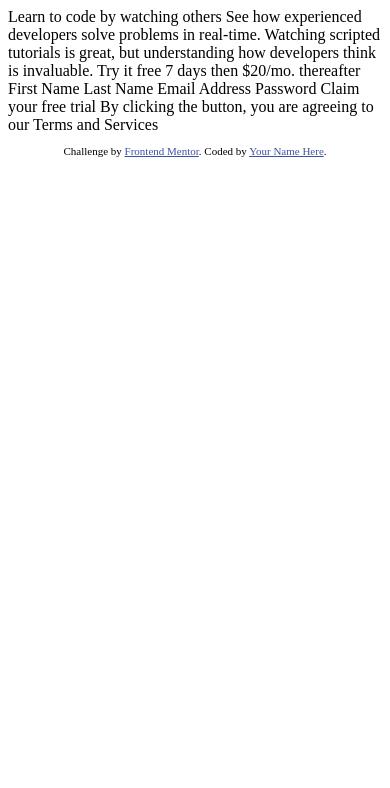
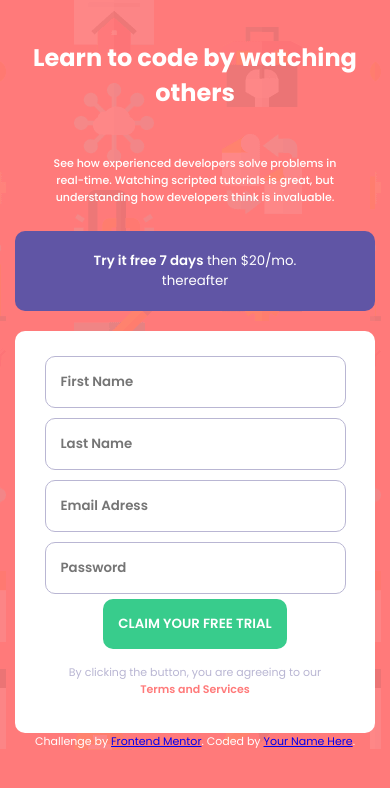
Before and after one commit to lsegg/intro-component-with-sign-up-form, a plain HTML site: page index.html in a window 390 px wide. Drawn offline with Linux system fonts and the light colour scheme.

Commit message:
Mobile first draft

```diff
--- a/index.html
+++ b/index.html
@@ -1,41 +1,82 @@
 <!DOCTYPE html>
 <html lang="en">
     <head>
-  <meta charset="UTF-8">
-  <meta name="viewport" content="width=device-width, initial-scale=1.0"> <!-- displays site properly based on user's device -->
-
-  <link rel="icon" type="image/png" sizes="32x32" href="./images/favicon-32x32.png">
-
+        <meta charset="UTF-8" />
+        <meta http-equiv="X-UA-Compatible" content="IE=edge" />
+        <meta name="viewport" content="width=device-width, initial-scale=1.0" />
+        <link
+            rel="icon"
+            type="image/png"
+            sizes="32x32"
+            href="./images/favicon-32x32.png"
+        />
+        <link rel="preconnect" href="https://fonts.gstatic.com" />
+        <link
+            href="https://fonts.googleapis.com/css2?family=Poppins:wght@400;500;600;700&display=swap"
+            rel="stylesheet"
+        />
+        <link rel="stylesheet" href="styles/styles.css" />
         <title>Frontend Mentor | Intro component with sign up form</title>
-
-  <!-- Feel free to remove these styles or customise in your own stylesheet 👍 -->
-  <style>
-    .attribution { font-size: 11px; text-align: center; }
-    .attribution a { color: hsl(228, 45%, 44%); }
-  </style>
     </head>
     <body>
-
-  Learn to code by watching others
-
-  See how experienced developers solve problems in real-time. Watching scripted tutorials is great,
-  but understanding how developers think is invaluable.
-
-  Try it free 7 days then $20/mo. thereafter
-
-  First Name
-  Last Name
-  Email Address
-  Password
-
-  Claim your free trial
-
-  By clicking the button, you are agreeing to our Terms and Services
-
+        <div class="container-flexbox">
+            <div class="container-intro">
+                <h1>Learn to code by watching others</h1>
+                <p>
+                    See how experienced developers solve problems in real-time.
+                    Watching scripted tutorials is great, but understanding how
+                    developers think is invaluable.
+                </p>
+                <button>
+                    <span>Try it free 7 days</span> then $20/mo. thereafter
+                </button>
+            </div>
+            <div class="container-form">
+                <form action="" method="post">
+                    <label for="name"
+                        ><input
+                            type="text"
+                            name="first-name"
+                            id="first-name"
+                            placeholder="First Name"
+                    /></label>
+                    <label for="last-name"
+                        ><input
+                            type="text"
+                            name="last-name"
+                            id="last-name"
+                            placeholder="Last Name"
+                    /></label>
+                    <label for="email"
+                        ><input
+                            type="email"
+                            name="email"
+                            id="email"
+                            placeholder="Email Adress"
+                    /></label>
+                    <label for="password"
+                        ><input
+                            type="password"
+                            name="pasword"
+                            id="password"
+                            placeholder="Password"
+                    /></label>
+                    <button type="submit">Claim your free trial</button>
+                    <p>
+                        By clicking the button, you are agreeing to our
+                        <a href="http://">Terms and Services</a>
+                    </p>
+                </form>
+            </div>
+        </div>
         <footer>
             <p class="attribution">
-      Challenge by <a href="https://www.frontendmentor.io?ref=challenge" target="_blank">Frontend Mentor</a>.
-      Coded by <a href="#">Your Name Here</a>.
+                Challenge by
+                <a
+                    href="https://www.frontendmentor.io?ref=challenge"
+                    target="_blank"
+                    >Frontend Mentor</a
+                >. Coded by <a href="#">Your Name Here</a>.
             </p>
         </footer>
     </body>
--- /dev/null
+++ b/styles/_base-rules.scss
@@ -0,0 +1,32 @@
+// cleaning some default styles
+* {
+    /* Box model */
+    border: 0;
+    margin: 0;
+    padding: 0;
+}
+
+html {
+    /* Visual properties */
+    background-color: $color-primary-red;
+    /* Typography */
+    font-size: 16px; // rems and ems dependding on this
+}
+
+body {
+    /* Layout */
+    .container-flexbox {
+        display: flex;
+        flex-direction: column;
+    }
+    /* Box model */
+    padding: 0 15px;
+    /* Visual properties */
+    background-image: url(/images/bg-intro-mobile.png);
+    background-repeat: repeat;
+    color: $color-font;
+    /* Typography */
+    font-size: 0.6875rem;
+    font-family: $font-primary;
+    text-align: center;
+}
--- /dev/null
+++ b/styles/_form.scss
@@ -0,0 +1,43 @@
+.container-form {
+    /* Box model */
+    border-radius: 10px;
+    padding: 20px;
+    /* Visual properties */
+    background-color: $color-font;
+    input {
+        /* Box model */
+        border-radius: 10px;
+        border: 1px $color-neutral-greyish solid;
+        margin: 5px 0px;
+        padding: 15px;
+        /* Typography */
+        color: $color-neutral-greyish;
+        font-family: $font-primary;
+        font-weight: 600;
+    }
+    button {
+        /* Box model */
+        border-radius: 10px;
+        padding: 15px;
+        /* Visual properties */
+        background-color: $color-primary-green;
+        /* Typography */
+        color: $color-font;
+        font-family: $font-primary;
+        font-weight: 600;
+        text-transform: uppercase;
+    }
+    p {
+        /* Box model */
+        padding: 15px;
+        /* Typography */
+        color: $color-neutral-greyish;
+        font-family: $font-primary;
+        a {
+            /* Typography */
+            color: $color-primary-red;
+            font-weight: 600;
+            text-decoration: none;
+        }
+    }
+}
--- /dev/null
+++ b/styles/_intro.scss
@@ -0,0 +1,31 @@
+.container-intro {
+    /* Box model */
+    padding-bottom: 20px;
+    h1 {
+        /* Box model */
+        padding-top: 40px;
+        padding-bottom: 20px;
+        /* Typography */
+        font-size: 1.5rem;
+    }
+    p {
+        /* Box model */
+        padding: 25px;
+        /* Typography */
+        font-weight: 500;
+    }
+    button {
+        span {
+            /* Typography */
+            font-weight: 600;
+        }
+        /* Box model */
+        border-radius: 10px;
+        padding: 20px 60px;
+        /* Typography */
+        font-family: $font-primary;
+        color: $color-font;
+        /* Visual properties */
+        background-color: $color-accent;
+    }
+}
--- /dev/null
+++ b/styles/_variables.scss
@@ -0,0 +1,15 @@
+/* Fonts */
+$font-primary: "Poppins", sans-serif;
+
+/* Colors */
+$color-primary-red: hsl(0, 100%, 74%);
+$color-primary-green: hsl(154, 59%, 51%);
+$color-accent: hsl(248, 32%, 49%);
+$color-blue: hsl(228, 45%, 44%);
+$color-neutral-dark: hsl(249, 10%, 26%);
+$color-neutral-greyish: hsl(246, 25%, 77%);
+$color-font: hsl(0, 0%, 100%);
+
+/* Breakpoints */
+$breakpoint-mobile: 23.4375rem; /* 375px */
+$breakpoint-desktop: 90rem; /* 1440px */
--- /dev/null
+++ b/styles/styles.scss
@@ -0,0 +1,13 @@
+/* Inheritance */
+@import "variables";
+@import "base-rules";
+@import "intro";
+@import "form";
+
+/* CSS Order */
+    /* Inheritance */
+    /* Layout */
+    /* Box model */
+    /* Visual properties */
+    /* Typography */
+    /* Other */
```
Also changed, not shown: styles/styles.css (added), 2 other files. Lines whose indentation alone changed are shown as unchanged.
